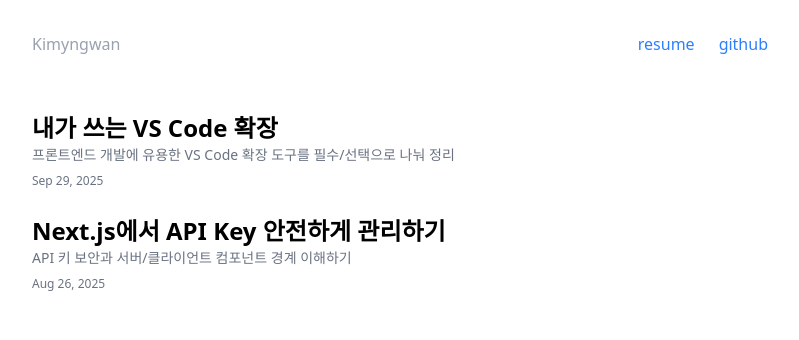
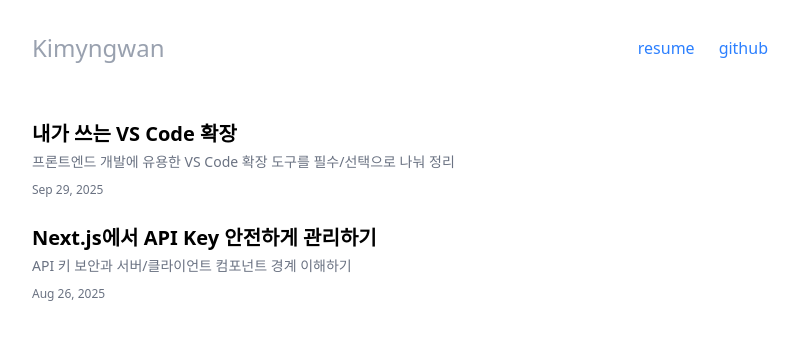
Before and after one commit to kimywann/blog, a Next.js app: page / in a window 1280 px wide. Shown: the top 340 px of the page, without its empty margins (240-1039 px from the left). Built offline with nearby package versions, Linux system fonts and the light colour scheme.

Commit message:
style update

```diff
--- a/src/app/page.tsx
+++ b/src/app/page.tsx
@@ -16,13 +16,11 @@ export default async function Home() {
         {allPostsData.map(({ slug, title, date, description }) => (
           <article key={slug} className="group">
             <Link href={`/posts/${slug}`} className="block">
-              <div>
-                <h2 className="text-2xl font-semibold group-hover:text-blue-500 transition-colors">
+              <div className="space-y-1">
+                <h2 className="text-xl font-semibold group-hover:text-blue-500 transition-colors">
                   {title}
                 </h2>
-                <p className="text-gray-500 text-sm leading-relaxed">
-                  {description}
-                </p>
+                <p className="text-gray-500 text-sm">{description}</p>
                 <time className="text-gray-500 text-xs">
                   {format(new Date(date), "MMM dd, yyyy", { locale: enUS })}
                 </time>
--- a/src/components/Header.tsx
+++ b/src/components/Header.tsx
@@ -4,7 +4,10 @@ export default function Header() {
   return (
     <header>
       <nav className="flex items-center justify-between">
-        <Link href="/" className="font-medium cursor-pointer text-gray-400">
+        <Link
+          href="/"
+          className="font-medium text-2xl cursor-pointer text-gray-400"
+        >
           Kimyngwan
         </Link>
 
```
